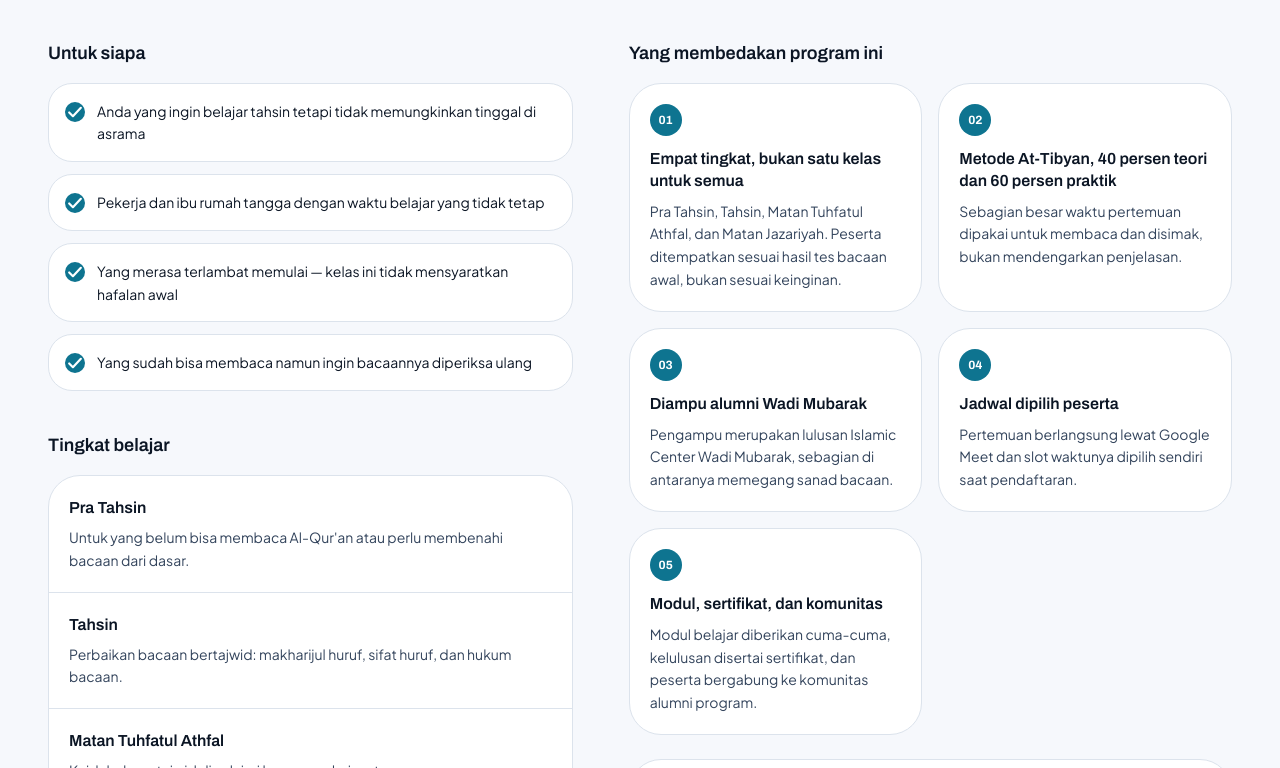
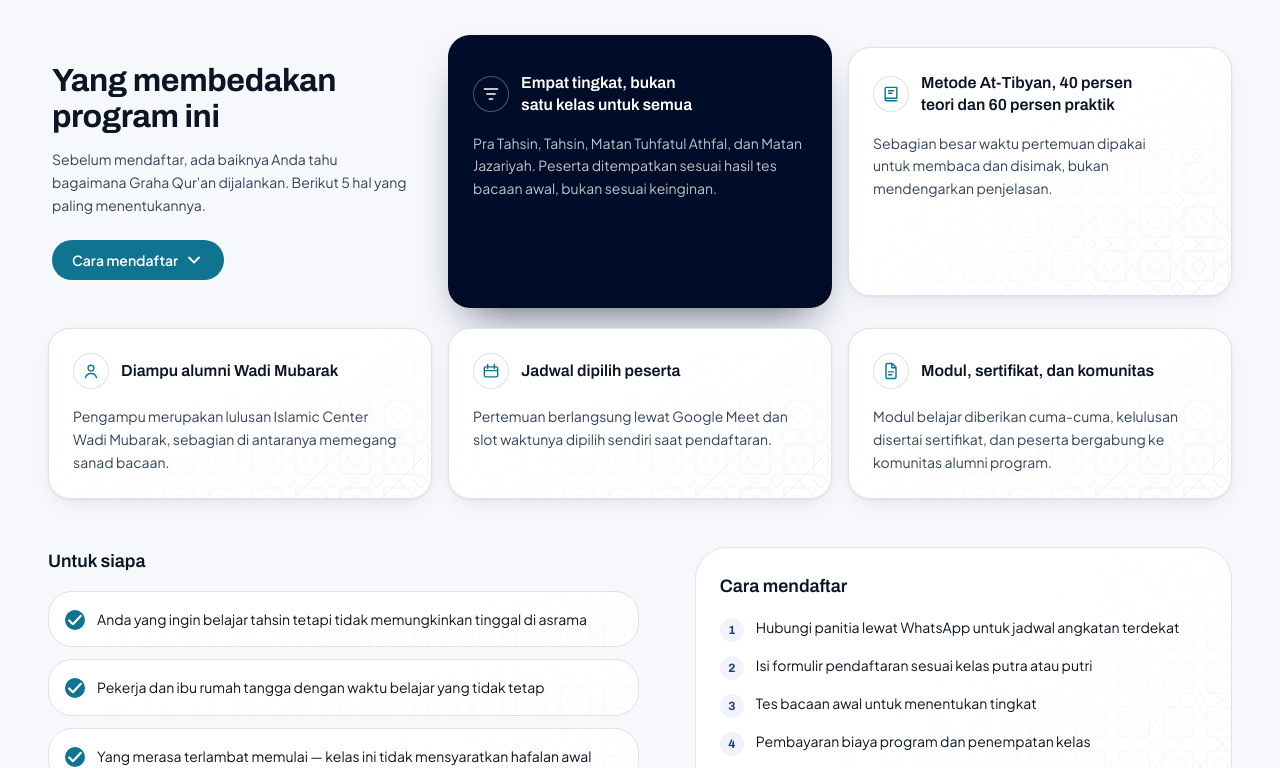
Before and after one commit to IbnuKasyful/ICWM-Main-Web, a Next.js app: page /program-quran in a window 1280 px wide. Shown: the part 1852-2620 px from the top of the page. Built offline with nearby package versions, Linux system fonts and the light colour scheme; no server answers.

Commit message:
Restyle program-quran CTA card as featured image, add sorotan icons
CTA card now matches the unit hero treatment with a full-bleed photo
and gradient scrim instead of a plain white card. Also adds an ikon
field to sorotan entries with a closed enum for future CMS input.

```diff
--- a/src/app/program-quran/page.tsx
+++ b/src/app/program-quran/page.tsx
@@ -1,7 +1,10 @@
+import Image from "next/image";
+
 import { PageHeader } from "@/components/site/PageHeader";
 import { ButtonLink } from "@/components/ui/Button";
 import { Icon } from "@/components/ui/Icon";
 import { JudulSeksi, Section } from "@/components/ui/Section";
+import { cn } from "@/lib/cn";
 import { getProgramQuran } from "@/lib/content";
 import { tautanWhatsApp } from "@/lib/format";
 import { buatMetadata } from "@/lib/seo";
@@ -21,6 +24,32 @@
   daring: "Daring",
   luring: "Di kampus Megamendung",
 } as const;
+
+/**
+ * Latar ornamen untuk kartu berlatar terang di halaman ini, supaya bidang
+ * putihnya tidak terasa kosong. Teksel `ornamen-islami` diredupkan dari pojok
+ * kiri atas — padat di sudut kanan bawah yang memang lapang, hilang di sekitar
+ * judul agar tidak mengganggu keterbacaan.
+ *
+ * Pemanggil wajib punya `relative isolate` (atau posisi lain) dan sudut
+ * membulat: ornamen ditaruh di `-z-10` agar berada di bawah teks tanpa perlu
+ * menandai setiap anak dengan `relative`.
+ */
+function OrnamenKartu({ className = "opacity-[0.09]" }: { className?: string }) {
+  return (
+    <span
+      aria-hidden="true"
+      className="pointer-events-none absolute inset-0 -z-10 overflow-hidden rounded-[inherit] [mask-image:linear-gradient(to_top_left,black,transparent_62%)]"
+    >
+      <span
+        className={cn(
+          "ornamen-islami absolute -inset-6 text-brand-600 transition-opacity duration-300",
+          className,
+        )}
+      />
+    </span>
+  );
+}
 
 export default function HalamanProgramQuran() {
   const program = getProgramQuran();
@@ -120,15 +149,105 @@
               ))}
             </dl>
 
-            <div className="mt-10 grid gap-10 lg:grid-cols-[minmax(0,1fr)_minmax(0,1.15fr)] lg:gap-14">
+            {/* Sorotan dalam kisi bento: sel pertama berisi judul seksi dan
+                ajakan, sisanya kartu. Satu kartu digelapkan agar mata punya
+                titik masuk, bukan enam kotak yang sama rata. */}
+            <div className="mt-12 grid gap-x-4 gap-y-6 sm:grid-cols-2 lg:grid-cols-3 lg:gap-y-8">
+              <div className="flex flex-col items-start justify-center px-1 py-2 sm:py-4">
+                <h3 className="font-display text-display-md text-balance text-ink">
+                  Yang membedakan program ini
+                </h3>
+                <p className="mt-3 text-sm leading-relaxed text-pretty text-ink-muted">
+                  Sebelum mendaftar, ada baiknya Anda tahu bagaimana {p.nama_pendek} dijalankan.
+                  Berikut {p.sorotan.length} hal yang paling menentukannya.
+                </p>
+                <a
+                  href={`#${p.slug}-daftar`}
+                  className="mt-6 inline-flex items-center gap-1.5 rounded-full px-5 py-2.5 text-sm font-semibold text-white transition-opacity hover:opacity-90"
+                  style={{ backgroundColor: "var(--program-accent)" }}
+                >
+                  Cara mendaftar
+                  <Icon nama="panahBawah" className="size-3.5" tebal={2.2} />
+                </a>
+              </div>
+
+              {p.sorotan.map((s, n) => {
+                /* Kartu pertama sudah gelap sejak awal sebagai contoh tampilan
+                   tersorot; sisanya menggelap saat disorot kursor. Begitu salah
+                   satu kartu lain disorot, kartu pertama menyerah dan ikut
+                   memutih — `:has(~ article:hover)` menandai keadaan itu, jadi
+                   hanya ada satu kartu gelap pada satu waktu. Nada gelapnya
+                   biru tua merek, bukan hitam netral. */
+                const gelap = n === 0;
+                return (
+                  <article
+                    key={s.judul}
+                    className={cn(
+                      "group relative isolate flex flex-col rounded-[22px] border p-6 transition duration-300",
+                      gelap
+                        ? "border-transparent bg-brand-950 text-white shadow-[0_22px_45px_-20px_rgba(0,12,40,0.7)] has-[~_article:hover]:border-line has-[~_article:hover]:bg-white has-[~_article:hover]:shadow-card lg:-my-3 lg:py-9"
+                        : "border-line bg-white shadow-card hover:-translate-y-0.5 hover:border-brand-950 hover:bg-brand-950 hover:shadow-[0_20px_42px_-18px_rgba(0,12,40,0.6)]",
+                    )}
+                  >
+                    {/* Ornamen ikut surut begitu kartu menggelap — nada gelap
+                        sudah cukup mengisi bidangnya sendiri. */}
+                    <OrnamenKartu
+                      className={
+                        gelap
+                          ? "opacity-0 group-has-[~_article:hover]:opacity-[0.09]"
+                          : "opacity-[0.09] group-hover:opacity-0"
+                      }
+                    />
+
+                    <div className="flex items-center gap-3">
+                      <span
+                        className={cn(
+                          "inline-flex size-9 shrink-0 items-center justify-center rounded-full ring-1 ring-inset transition duration-300",
+                          gelap
+                            ? "text-white ring-white/30 group-has-[~_article:hover]:text-[var(--program-accent)] group-has-[~_article:hover]:ring-line"
+                            : "text-[var(--program-accent)] ring-line group-hover:text-white group-hover:ring-white/30",
+                        )}
+                      >
+                        <Icon nama={s.ikon} className="size-4" />
+                      </span>
+                      <h4
+                        className={cn(
+                          "font-display text-base leading-snug font-semibold text-balance transition-colors duration-300",
+                          gelap
+                            ? "text-white group-has-[~_article:hover]:text-ink"
+                            : "text-ink group-hover:text-white",
+                        )}
+                      >
+                        {s.judul}
+                      </h4>
+                    </div>
+                    <p
+                      className={cn(
+                        "mt-4 text-sm leading-relaxed text-pretty transition-colors duration-300",
+                        gelap
+                          ? "text-white/75 group-has-[~_article:hover]:text-ink-muted"
+                          : "text-ink-muted group-hover:text-white/75",
+                      )}
+                    >
+                      {s.isi}
+                    </p>
+                  </article>
+                );
+              })}
+            </div>
+
+            <div className="mt-12 grid gap-10 lg:grid-cols-[minmax(0,1.1fr)_minmax(0,1fr)] lg:gap-14">
               <div>
                 <h3 className="font-display text-lg font-semibold text-ink">Untuk siapa</h3>
                 <ul className="mt-4 flex flex-col gap-3">
                   {p.untuk_siapa.map((poin) => (
                     <li
                       key={poin}
-                      className="flex items-start gap-3 rounded-xl border border-line bg-white p-4 text-sm leading-relaxed text-ink"
+                      className="relative isolate flex items-start gap-3 rounded-xl border border-line bg-white p-4 text-sm leading-relaxed text-ink"
                     >
+                      {/* Petaknya kecil, jadi ornamennya dibuat lebih tipis
+                          daripada di kartu besar. */}
+                      <OrnamenKartu className="opacity-[0.06]" />
                       <span
                         className="mt-0.5 inline-flex size-5 shrink-0 items-center justify-center rounded-full text-white"
                         style={{ backgroundColor: "var(--program-accent)" }}
@@ -143,7 +262,12 @@
                 <h3 className="mt-10 font-display text-lg font-semibold text-ink">
                   {p.slug === "graha-quran" ? "Tingkat belajar" : "Materi kegiatan"}
                 </h3>
-                <dl className="mt-4 divide-y divide-line overflow-hidden rounded-2xl border border-line bg-white">
+                {/* Ornamen ditaruh di pembungkus, bukan di `dl`: `span` bukan
+                    anak yang sah bagi daftar deskripsi, dan `divide-y` akan
+                    menghitungnya sebagai baris pertama. */}
+                <div className="relative isolate mt-4 overflow-hidden rounded-2xl border border-line bg-white">
+                  <OrnamenKartu />
+                  <dl className="divide-y divide-line">
                     {p.materi.map((m) => (
                       <div key={m.judul} className="p-5">
                         <dt className="font-display text-base font-semibold text-ink">{m.judul}</dt>
@@ -152,31 +276,14 @@
                     ))}
                   </dl>
                 </div>
+              </div>
 
               <div>
-                <h3 className="font-display text-lg font-semibold text-ink">
-                  Yang membedakan program ini
-                </h3>
-                <ul className="mt-4 grid gap-4 sm:grid-cols-2">
-                  {p.sorotan.map((s, n) => (
-                    <li key={s.judul} className="rounded-2xl border border-line bg-white p-5">
-                      <span
-                        className="inline-flex size-8 items-center justify-center rounded-lg font-display text-xs font-bold text-white"
-                        style={{ backgroundColor: "var(--program-accent)" }}
+                <div
+                  id={`${p.slug}-daftar`}
+                  className="relative isolate scroll-mt-24 overflow-hidden rounded-2xl border border-line bg-white p-6 lg:sticky lg:top-24"
                 >
-                        {String(n + 1).padStart(2, "0")}
-                      </span>
-                      <h4 className="mt-3 font-display text-base leading-snug font-semibold text-ink">
-                        {s.judul}
-                      </h4>
-                      <p className="mt-2 text-sm leading-relaxed text-pretty text-ink-muted">
-                        {s.isi}
-                      </p>
-                    </li>
-                  ))}
-                </ul>
-
-                <div className="mt-6 rounded-2xl border border-line bg-white p-6">
+                  <OrnamenKartu />
                   <h3 className="font-display text-lg font-semibold text-ink">Cara mendaftar</h3>
                   <ol className="mt-4 flex flex-col gap-3">
                     {p.alur_daftar.map((langkah, n) => (
@@ -220,21 +327,44 @@
       {/* Arahan lanjut bagi yang ternyata mencari pendidikan berjenjang. */}
       <Section nada="sejuk" className="py-14 md:py-20">
         <div className="container-page">
-          <div className="rounded-3xl border border-line bg-white p-7 shadow-card md:p-10">
-            <h2 className="font-display text-display-md text-balance text-ink">
-              Mencari pendidikan <span className="text-brand-600">berjenjang</span>, bukan program
+          {/* Gaya mengikuti gambar utama profil unit: satu bidang foto lebar
+              bersudut membulat, teks ditumpuk di atasnya. */}
+          <div className="relative isolate overflow-hidden rounded-3xl bg-mist-100 shadow-card">
+            <Image
+              src="/img/galeri-wisuda-taud-mit.jpg"
+              alt="Wisuda santri TAUD & MIT SAQU Wadi Mubarak"
+              width={1600}
+              height={1000}
+              sizes="(min-width: 1280px) 1216px, 100vw"
+              className="absolute inset-0 -z-10 size-full object-cover"
+            />
+            <div
+              aria-hidden="true"
+              className="absolute inset-0 -z-10 bg-gradient-to-r from-ink/90 via-ink/75 to-ink/40"
+            />
+            <div className="p-7 md:p-12 lg:max-w-2xl lg:py-16">
+              <h2 className="font-display text-display-md text-balance text-white">
+                Mencari pendidikan <span className="text-brand-200">berjenjang</span>, bukan program
                 singkat?
               </h2>
-            <p className="mt-3 max-w-2xl text-sm leading-relaxed text-pretty text-ink-muted">
-              Kedua program di halaman ini tidak menerbitkan ijazah dan tidak menggantikan sekolah.
-              Bila yang Anda cari adalah pendidikan formal dari tahfizh anak usia dini sampai
-              perguruan tinggi, atau kaderisasi guru Al-Qur&apos;an, mulailah dari halaman unit.
+              <p className="mt-3 text-sm leading-relaxed text-pretty text-white/80">
+                Kedua program di halaman ini tidak menerbitkan ijazah dan tidak menggantikan
+                sekolah. Bila yang Anda cari adalah pendidikan formal dari tahfizh anak usia dini
+                sampai perguruan tinggi, atau kaderisasi guru Al-Qur&apos;an, mulailah dari halaman
+                unit.
               </p>
               <div className="mt-7 flex flex-wrap gap-3">
-              <ButtonLink href="/program">Lihat unit pendidikan</ButtonLink>
-              <ButtonLink href="/faq" varian="garis">
+                <ButtonLink href="/program" varian="terang">
+                  Lihat unit pendidikan
+                </ButtonLink>
+                <ButtonLink
+                  href="/faq"
+                  varian="garis"
+                  className="border-white/40 bg-white/10 text-white backdrop-blur-sm hover:border-white/60 hover:bg-white/20"
+                >
                   Pertanyaan umum
                 </ButtonLink>
+              </div>
             </div>
           </div>
         </div>
--- a/src/lib/schemas.ts
+++ b/src/lib/schemas.ts
@@ -138,6 +138,24 @@
  * bentuk unit hanya akan mengisi separuh field dengan nilai kosong — dan membuat
  * keduanya ikut muncul di penyaring /program.
  */
+/**
+ * Ikon kartu sorotan. Sengaja dibatasi pada beberapa nama saja: nilainya kelak
+ * datang dari CMS, dan set tertutup memastikan editor tidak mengisi nama yang
+ * tidak ada di `jalurIkon`.
+ */
+export const ikonSorotanSchema = z.enum([
+  "quran",
+  "orang",
+  "kalender",
+  "dokumen",
+  "filter",
+  "kerjasama",
+  "sekolah",
+  "perisai",
+  "bintang",
+  "jam",
+]);
+
 export const programQuranSchema = z.object({
   slug: z.string().min(1),
   nama: z.string().min(1),
@@ -151,7 +169,13 @@
   gambar: imageSchema,
   untuk_siapa: z.array(z.string().min(1)).min(1),
   sorotan: z
-    .array(z.object({ judul: z.string().min(1), isi: z.string().min(1) }))
+    .array(
+      z.object({
+        judul: z.string().min(1),
+        isi: z.string().min(1),
+        ikon: ikonSorotanSchema,
+      }),
+    )
     .min(2)
     .max(5),
   materi: z.array(z.object({ judul: z.string().min(1), isi: z.string().min(1) })).min(1),
```
Also changed, not shown: src/data/program-quran.ts (+9 -0 lines). Lines whose indentation alone changed are shown as unchanged.
